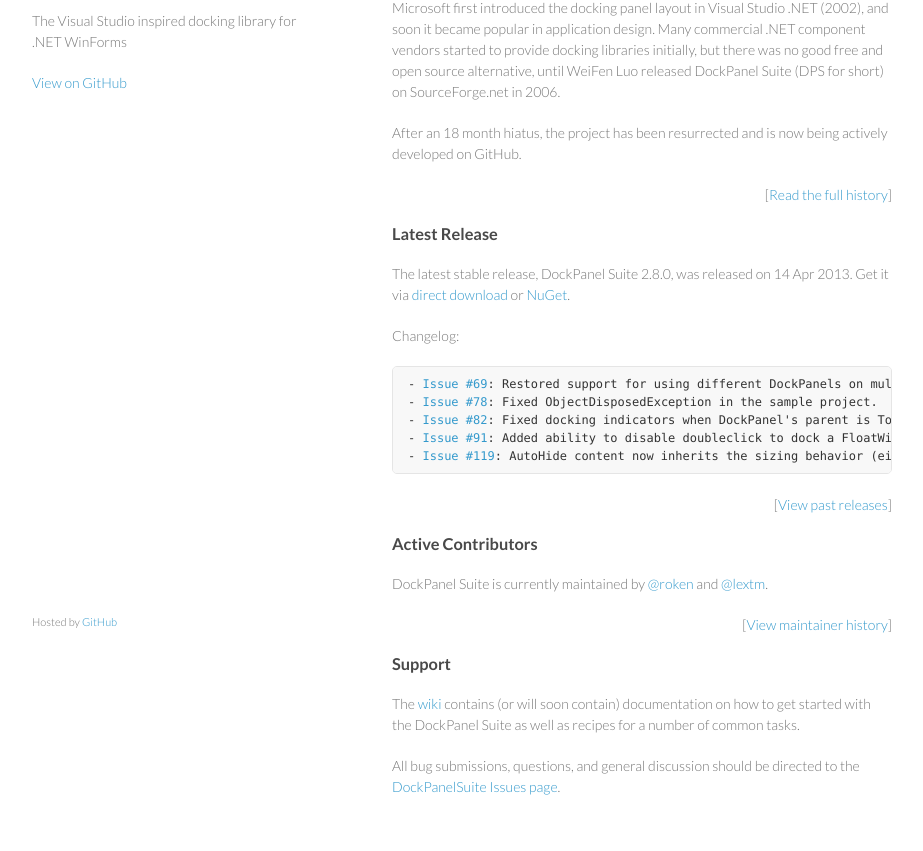
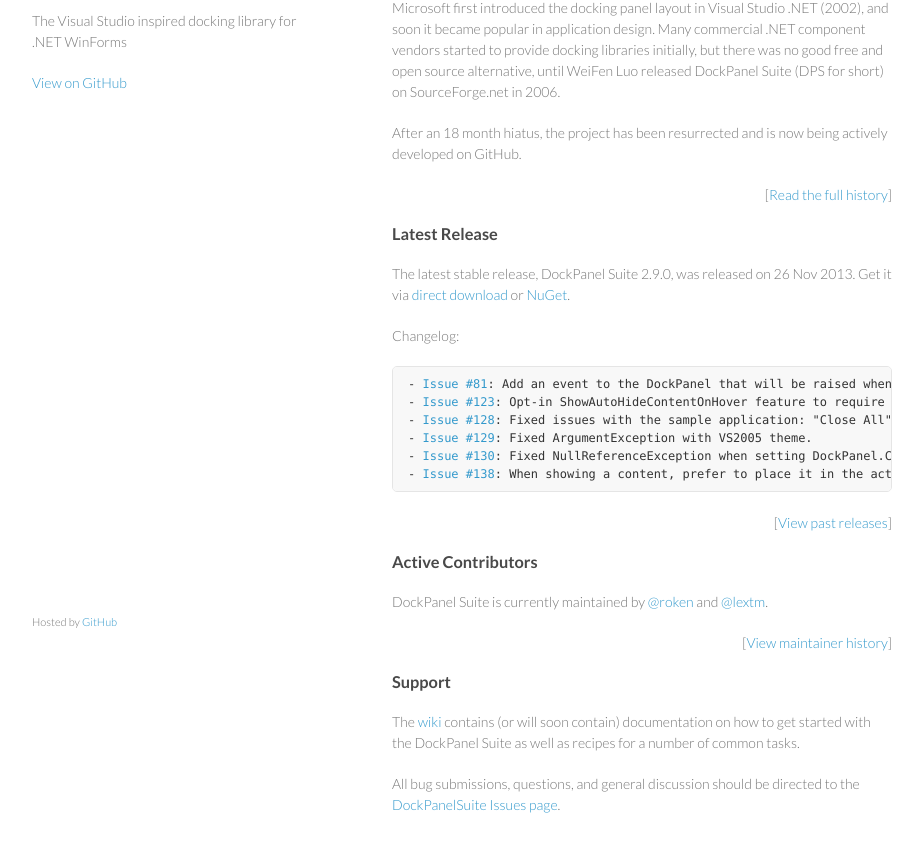
Before and after one commit to dockpanelsuite/dockpanelsuite.github.com, a plain HTML site: page index.html in a window 1280 px wide. Shown: the part 99-950 px from the top of the page, without its empty margins (178-1101 px from the left). Drawn offline with Linux system fonts and the light colour scheme.

Commit message:
2.9 release

```diff
--- a/index.html
+++ b/index.html
@@ -35,14 +35,15 @@
 
 <h3>Latest Release</h3>
 
-<p>The latest stable release, DockPanel Suite 2.8.0</a>, was released on 14 Apr 2013. Get it via <a href="https://github.com/dockpanelsuite/binaries/raw/master/DockPanel_2_8_0.zip">direct download</a> or <a href="http://nuget.org/packages/DockPanelSuite">NuGet</a>.</p>
+<p>The latest stable release, DockPanel Suite 2.9.0</a>, was released on 26 Nov 2013. Get it via <a href="https://github.com/dockpanelsuite/binaries/raw/master/DockPanel_2_9_0.zip">direct download</a> or <a href="http://nuget.org/packages/DockPanelSuite">NuGet</a>.</p>
 
 <p>Changelog:
-<pre><code>- <a href="https://github.com/dockpanelsuite/dockpanelsuite/issues/69">Issue #69</a>: Restored support for using different DockPanels on multiple UI threads.
-- <a href="https://github.com/dockpanelsuite/dockpanelsuite/issues/78">Issue #78</a>: Fixed ObjectDisposedException in the sample project.
-- <a href="https://github.com/dockpanelsuite/dockpanelsuite/issues/82">Issue #82</a>: Fixed docking indicators when DockPanel's parent is TopMost.
-- <a href="https://github.com/dockpanelsuite/dockpanelsuite/issues/91">Issue #91</a>: Added ability to disable doubleclick to dock a FloatWindow.
-- <a href="https://github.com/dockpanelsuite/dockpanelsuite/issues/119">Issue #119</a>: AutoHide content now inherits the sizing behavior (either fixed or percentage based) of the dock area it is located in.</code></pre>
+<pre><code>- <a href="https://github.com/dockpanelsuite/dockpanelsuite/issues/81">Issue #81</a>: Add an event to the DockPanel that will be raised when the value of the AutoHideWindow's ActiveContent property changes.
+- <a href="https://github.com/dockpanelsuite/dockpanelsuite/issues/123">Issue #123</a>: Opt-in ShowAutoHideContentOnHover feature to require a tab to be clicked on to show autohide content vice the current behavior of showing on hover.
+- <a href="https://github.com/dockpanelsuite/dockpanelsuite/issues/128">Issue #128</a>: Fixed issues with the sample application: "Close All" should only close documents and disable "close all but this" when there are no documents.
+- <a href="https://github.com/dockpanelsuite/dockpanelsuite/issues/129">Issue #129</a>: Fixed ArgumentException with VS2005 theme.
+- <a href="https://github.com/dockpanelsuite/dockpanelsuite/issues/130">Issue #130</a>: Fixed NullReferenceException when setting DockPanel.CloseButton while the content is hidden. Fixed issue that prevented close button from being show when made visible programatically.
+- <a href="https://github.com/dockpanelsuite/dockpanelsuite/issues/138">Issue #138</a>: When showing a content, prefer to place it in the active pane, otherwise default to the first available.</code></pre>
 
 <p style="text-align:right">[<a href="http://dockpanelsuite.com/releases.html">View past releases</a>]</p>
 
```
Also changed, not shown: releases.html (+11 -0 lines).
